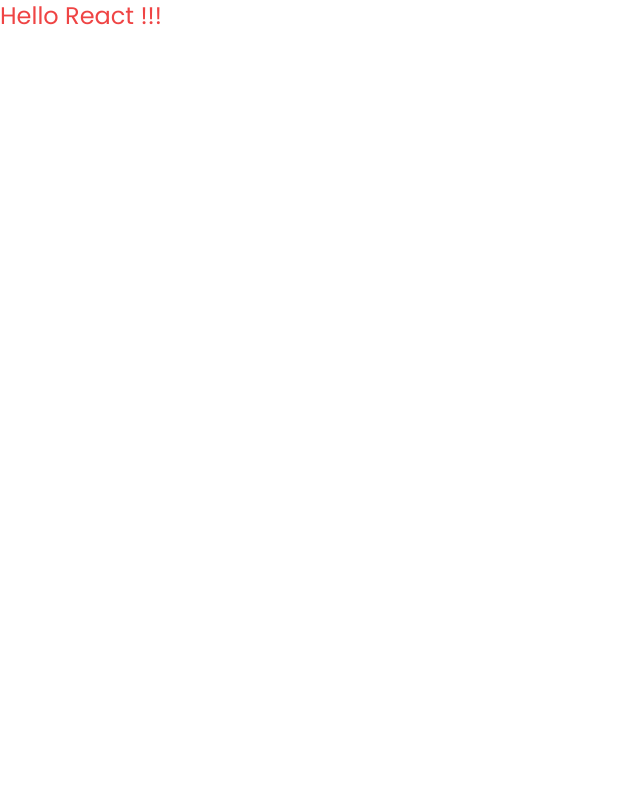
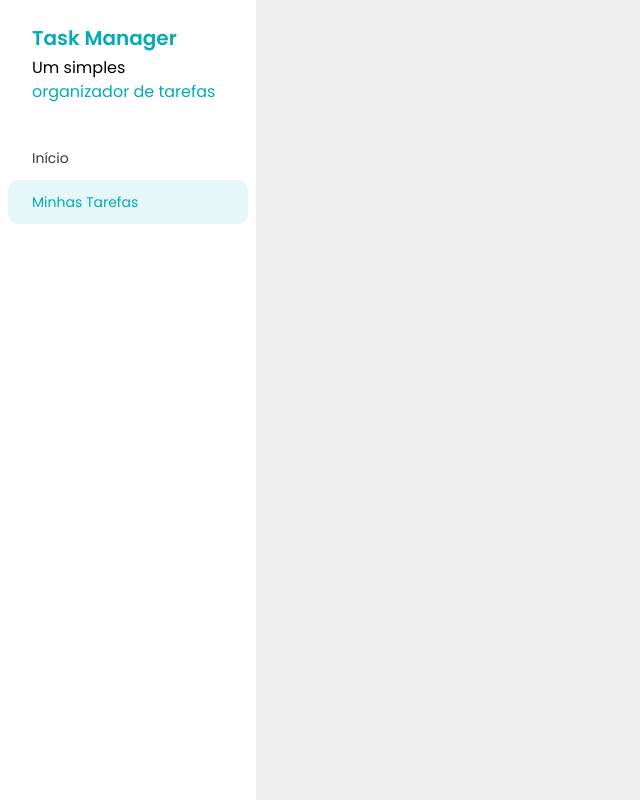
Before and after one commit to VinicyosFerreira/To-Do-List-Manager, a React (Vite) app: page / in a window 1280 px wide. Shown: the whole page, without its empty margins (0-640 px from the left). Built offline with nearby package versions, Linux system fonts and the light colour scheme.

Commit message:
feat: add Sidebar and SidebarButton component

```diff
--- a/package.json
+++ b/package.json
@@ -28,6 +28,7 @@
     "lint-staged": "^16.1.5",
     "postcss": "^8.4.38",
     "prettier": "^3.6.2",
+    "prettier-plugin-tailwindcss": "^0.6.5",
     "tailwindcss": "^3.4.17",
     "vite": "^7.1.2"
   }
--- a/src/App.jsx
+++ b/src/App.jsx
@@ -1,8 +1,9 @@
+import Sidebar from './components/Sidebar';
 function App() {
    return (
-      <div>
-         <h1 className="text-red-500 text-2xl">Hello React !!!</h1>
-      </div>
+      <>
+         <Sidebar />
+      </>
    );
 }
 
--- /dev/null
+++ b/src/components/Sidebar.jsx
@@ -0,0 +1,24 @@
+import SidebarButton from './SidebarButton';
+
+const Sidebar = () => {
+   return (
+      <div className="h-screen w-64 bg-[#fff]">
+         <div className="space-y-1 px-8 py-6">
+            <h1 className="text-xl font-semibold text-[#00ADB5]">
+               Task Manager
+            </h1>
+            <p>
+               Um simples{' '}
+               <span className="text-[#00ADB5]">organizador de tarefas</span>
+            </p>
+         </div>
+
+         <div className="flex flex-col p-2">
+            <SidebarButton variant="unselected">Início</SidebarButton>
+            <SidebarButton variant="selected">Minhas Tarefas</SidebarButton>
+         </div>
+      </div>
+   );
+};
+
+export default Sidebar;
--- /dev/null
+++ b/src/components/SidebarButton.jsx
@@ -0,0 +1,21 @@
+const SidebarButton = ({ children, variant }) => {
+   const getVariants = () => {
+      if (variant === 'unselected') {
+         return 'text-[#35383E]';
+      }
+      if (variant === 'selected') {
+         return 'bg-[#E6F7F8] text-[#00ADB5]';
+      }
+   };
+
+   return (
+      <a
+         href="#"
+         className={`rounded-[10px] px-6 py-3 text-sm ${getVariants()}`}
+      >
+         {children}
+      </a>
+   );
+};
+
+export default SidebarButton;
--- a/src/index.css
+++ b/src/index.css
@@ -4,129 +4,135 @@
 
 @layer base {
    @font-face {
-    font-family: "Poppins";
-    src: url("/src/assets/fonts/Poppins-Black.ttf") format("truetype");
+      font-family: 'Poppins';
+      src: url('/src/assets/fonts/Poppins-Black.ttf') format('truetype');
       font-weight: 900;
       font-style: normal;
    }
 
    @font-face {
-    font-family: "Poppins";
-    src: url("/src/assets/fonts/Poppins-BlackItalic.ttf") format("truetype");
+      font-family: 'Poppins';
+      src: url('/src/assets/fonts/Poppins-BlackItalic.ttf') format('truetype');
       font-weight: 900;
       font-style: italic;
    }
 
    @font-face {
-    font-family: "Poppins";
-    src: url("/src/assets/fonts/Poppins-Bold.ttf") format("truetype");
+      font-family: 'Poppins';
+      src: url('/src/assets/fonts/Poppins-Bold.ttf') format('truetype');
       font-weight: 700;
       font-style: normal;
    }
 
    @font-face {
-    font-family: "Poppins";
-    src: url("/src/assets/fonts/Poppins-BoldItalic.ttf") format("truetype");
+      font-family: 'Poppins';
+      src: url('/src/assets/fonts/Poppins-BoldItalic.ttf') format('truetype');
       font-weight: 700;
       font-style: italic;
    }
 
    @font-face {
-    font-family: "Poppins";
-    src: url("/src/assets/fonts/Poppins-ExtraBold.ttf") format("truetype");
+      font-family: 'Poppins';
+      src: url('/src/assets/fonts/Poppins-ExtraBold.ttf') format('truetype');
       font-weight: 800;
       font-style: normal;
    }
 
    @font-face {
-    font-family: "Poppins";
-    src: url("/src/assets/fonts/Poppins-ExtraBoldItalic.ttf") format("truetype");
+      font-family: 'Poppins';
+      src: url('/src/assets/fonts/Poppins-ExtraBoldItalic.ttf')
+         format('truetype');
       font-weight: 800;
       font-style: italic;
    }
 
    @font-face {
-    font-family: "Poppins";
-    src: url("/src/assets/fonts/Poppins-ExtraLight.ttf") format("truetype");
+      font-family: 'Poppins';
+      src: url('/src/assets/fonts/Poppins-ExtraLight.ttf') format('truetype');
       font-weight: 200;
       font-style: normal;
    }
 
    @font-face {
-    font-family: "Poppins";
-    src: url("/src/assets/fonts/Poppins-ExtraLightItalic.ttf")
-      format("truetype");
+      font-family: 'Poppins';
+      src: url('/src/assets/fonts/Poppins-ExtraLightItalic.ttf')
+         format('truetype');
       font-weight: 200;
       font-style: italic;
    }
 
    @font-face {
-    font-family: "Poppins";
-    src: url("/src/assets/fonts/Poppins-Italic.ttf") format("truetype");
+      font-family: 'Poppins';
+      src: url('/src/assets/fonts/Poppins-Italic.ttf') format('truetype');
       font-weight: 400;
       font-style: italic;
    }
 
    @font-face {
-    font-family: "Poppins";
-    src: url("/src/assets/fonts/Poppins-Light.ttf") format("truetype");
+      font-family: 'Poppins';
+      src: url('/src/assets/fonts/Poppins-Light.ttf') format('truetype');
       font-weight: 300;
       font-style: normal;
    }
 
    @font-face {
-    font-family: "Poppins";
-    src: url("/src/assets/fonts/Poppins-LightItalic.ttf") format("truetype");
+      font-family: 'Poppins';
+      src: url('/src/assets/fonts/Poppins-LightItalic.ttf') format('truetype');
       font-weight: 300;
       font-style: italic;
    }
 
    @font-face {
-    font-family: "Poppins";
-    src: url("/src/assets/fonts/Poppins-Medium.ttf") format("truetype");
+      font-family: 'Poppins';
+      src: url('/src/assets/fonts/Poppins-Medium.ttf') format('truetype');
       font-weight: 500;
       font-style: normal;
    }
 
    @font-face {
-    font-family: "Poppins";
-    src: url("/src/assets/fonts/Poppins-MediumItalic.ttf") format("truetype");
+      font-family: 'Poppins';
+      src: url('/src/assets/fonts/Poppins-MediumItalic.ttf') format('truetype');
       font-weight: 500;
       font-style: italic;
    }
 
    @font-face {
-    font-family: "Poppins";
-    src: url("/src/assets/fonts/Poppins-Regular.ttf") format("truetype");
+      font-family: 'Poppins';
+      src: url('/src/assets/fonts/Poppins-Regular.ttf') format('truetype');
       font-weight: 400;
       font-style: normal;
    }
 
    @font-face {
-    font-family: "Poppins";
-    src: url("/src/assets/fonts/Poppins-SemiBold.ttf") format("truetype");
+      font-family: 'Poppins';
+      src: url('/src/assets/fonts/Poppins-SemiBold.ttf') format('truetype');
       font-weight: 600;
       font-style: normal;
    }
 
    @font-face {
-    font-family: "Poppins";
-    src: url("/src/assets/fonts/Poppins-SemiBoldItalic.ttf") format("truetype");
+      font-family: 'Poppins';
+      src: url('/src/assets/fonts/Poppins-SemiBoldItalic.ttf')
+         format('truetype');
       font-weight: 600;
       font-style: italic;
    }
 
    @font-face {
-    font-family: "Poppins";
-    src: url("/src/assets/fonts/Poppins-Thin.ttf") format("truetype");
+      font-family: 'Poppins';
+      src: url('/src/assets/fonts/Poppins-Thin.ttf') format('truetype');
       font-weight: 100;
       font-style: normal;
    }
 
    @font-face {
-    font-family: "Poppins";
-    src: url("/src/assets/fonts/Poppins-ThinItalic.ttf") format("truetype");
+      font-family: 'Poppins';
+      src: url('/src/assets/fonts/Poppins-ThinItalic.ttf') format('truetype');
       font-weight: 100;
       font-style: italic;
    }
+
+   body {
+      @apply bg-[#EDEDED];
    }
+}
```
Also changed, not shown: .prettierrc.json, 1 other file (tests, documents, lock files or other folders). Lines whose indentation alone changed are shown as unchanged.
